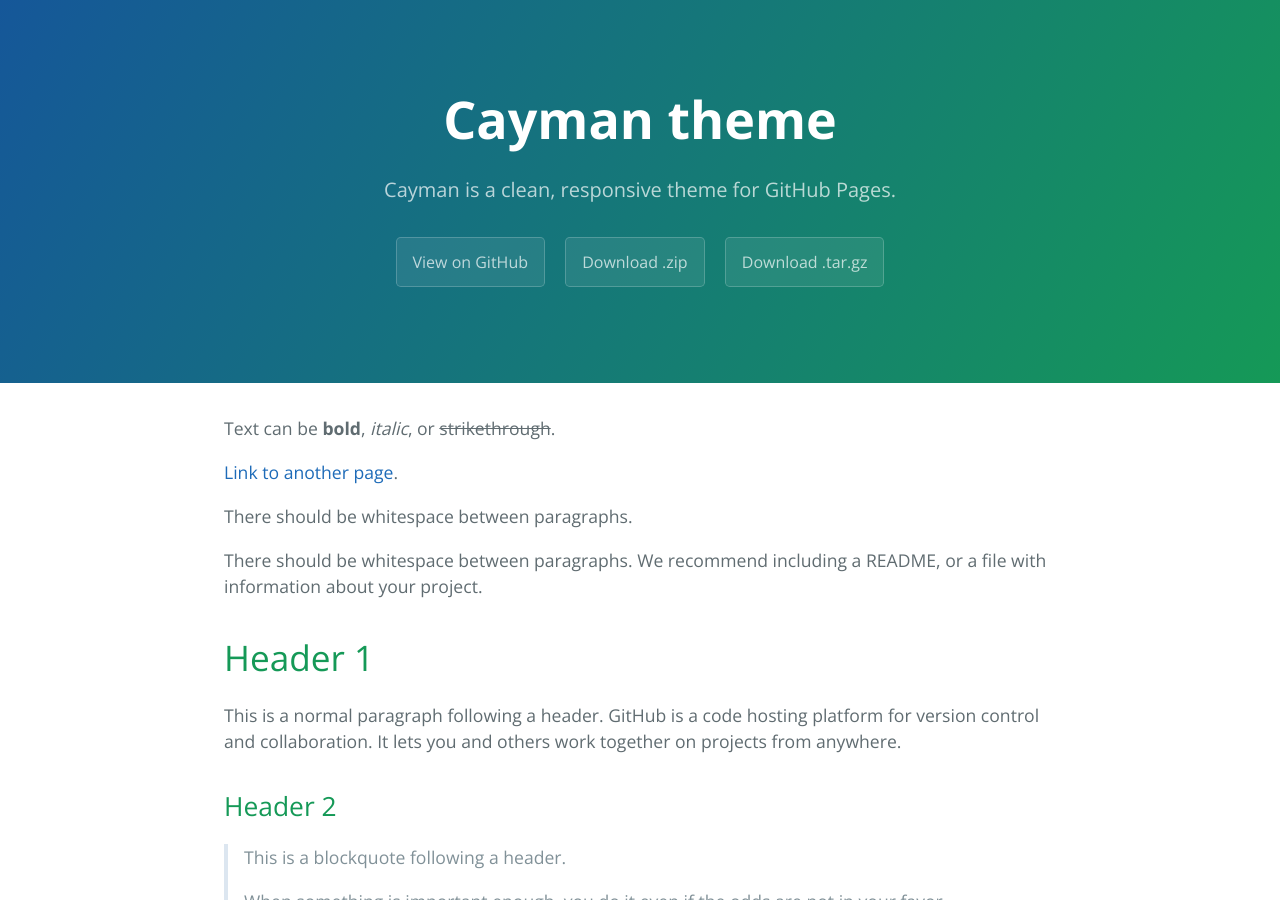
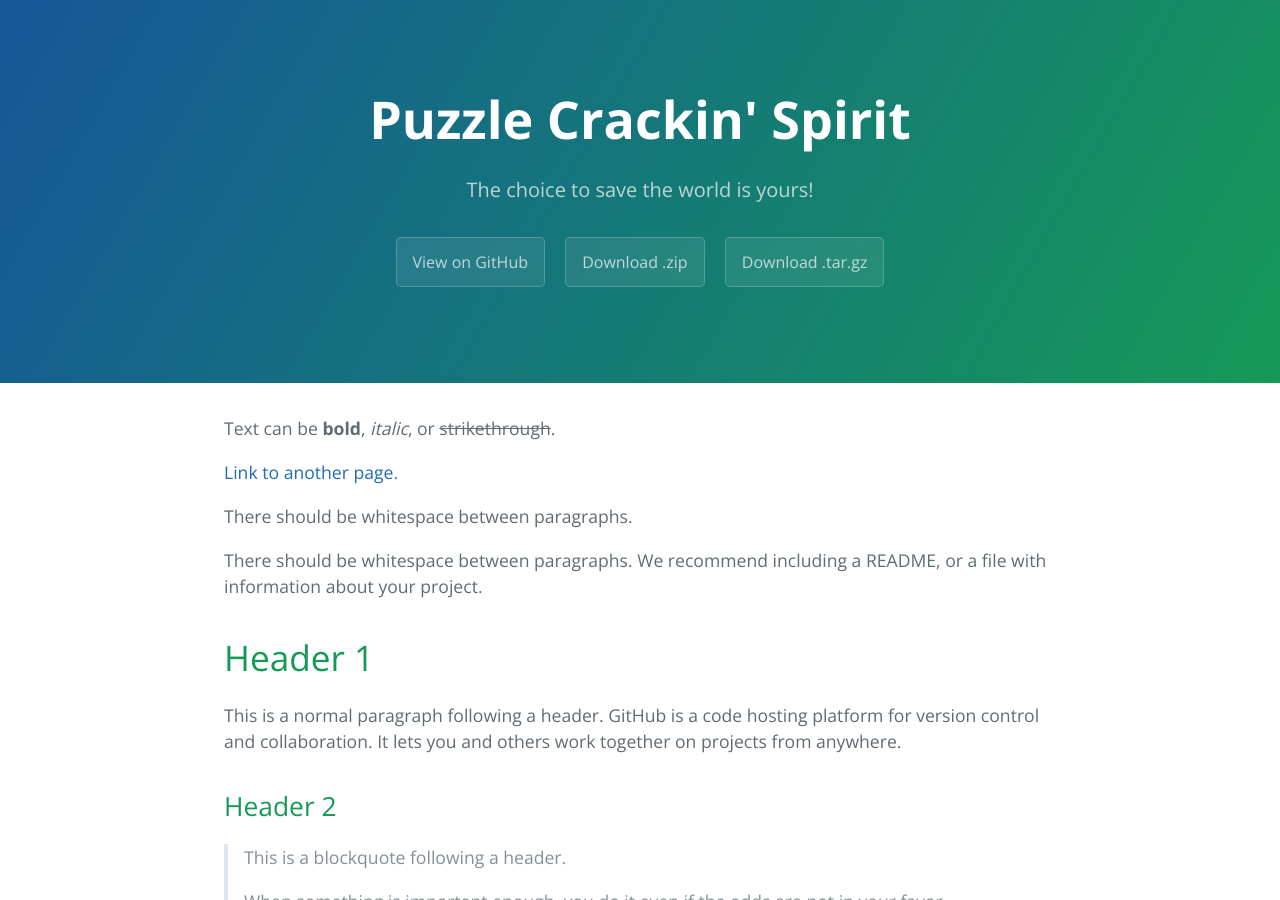
Before and after one commit to Projectmasternoi/Puzzle-Crackin-Spirit, a Jekyll site: the page built from index.md, in a window 1280 px wide and 900 px high. Built offline with Jekyll 4.4.1, drawn with Linux system fonts in a browser that asks for light colours.

Commit message:
Add files via upload

```diff
--- a/_config.yml
+++ b/_config.yml
@@ -1,5 +1,5 @@
-title: Cayman theme
-description: Cayman is a clean, responsive theme for GitHub Pages.
+title: Puzzle Crackin' Spirit
+description: The choice to save the world is yours!
 show_downloads: true
 google_analytics:
 theme: jekyll-theme-cayman
```
